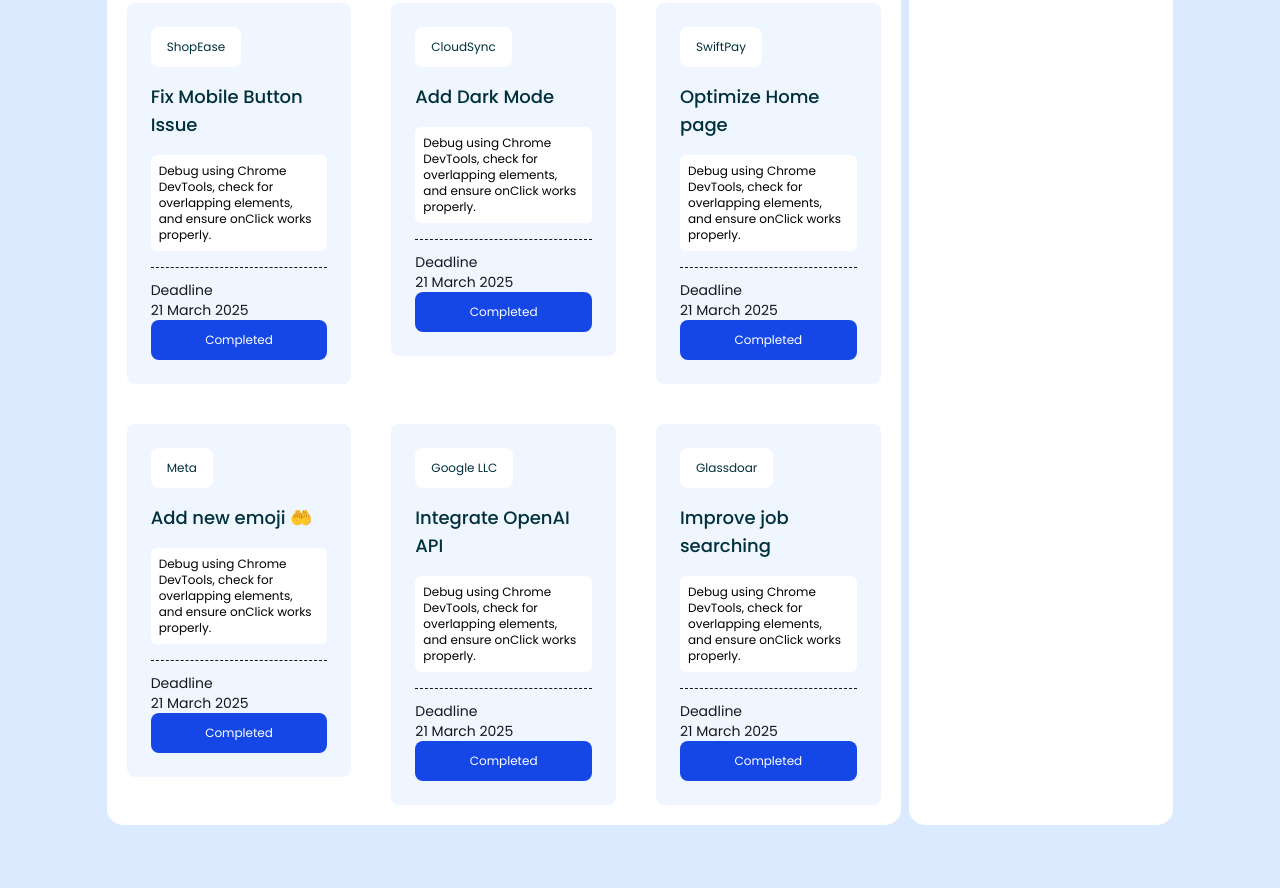
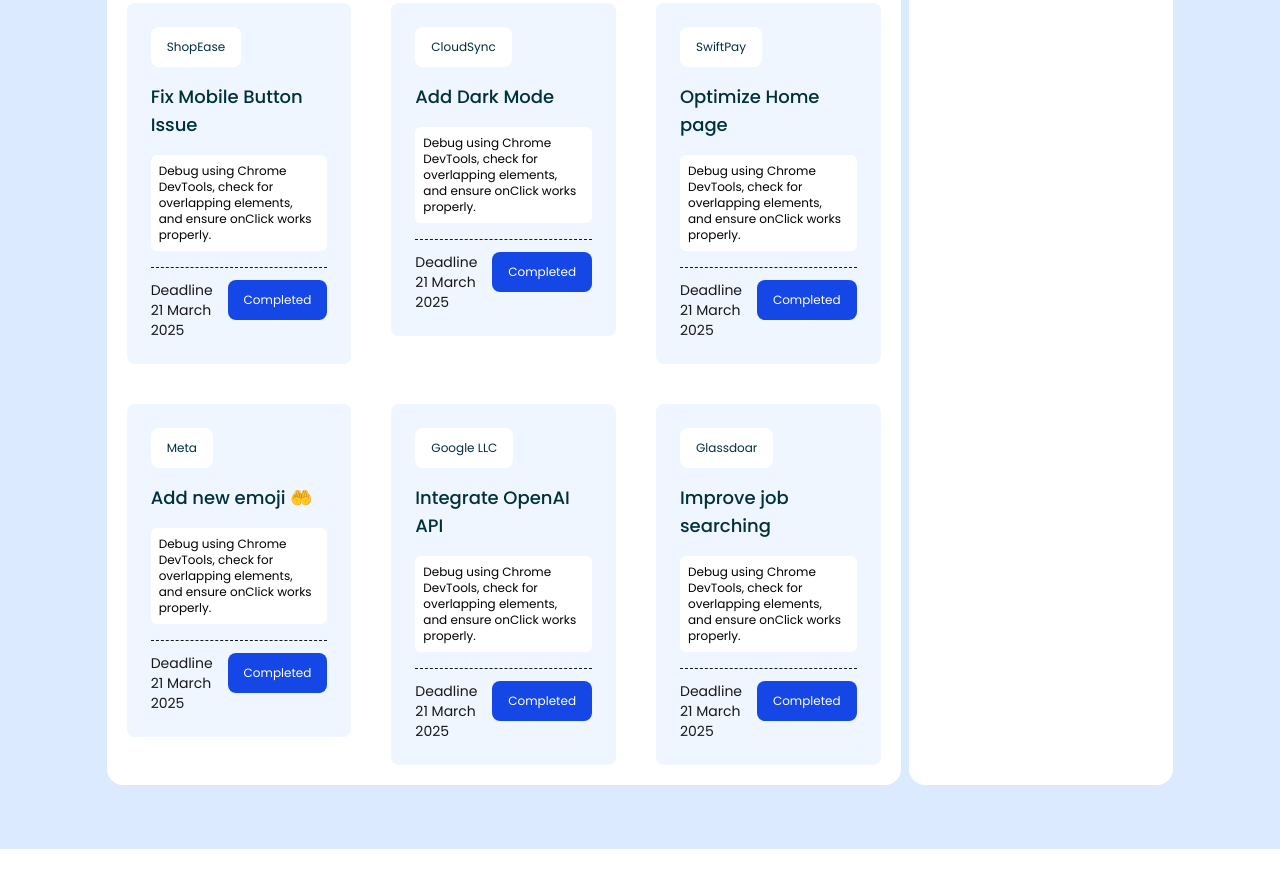
Before and after one commit to kousar-21/assignment-5, a plain HTML site: page index.html in a window 1280 px wide. Shown: the part 310-1198 px from the top of the page. After the commit the page ends 1159 px from the top, so only its background shows below. Drawn offline with nearby package versions, Linux system fonts and the light colour scheme.

Commit message:
add resolve part

```diff
--- a/index.html
+++ b/index.html
@@ -102,12 +102,17 @@
                             <div class="border-b border-dashed pt-4"></div>
 
                             <!-- Button and Deadline part -->
-                            <div class="card flex justify-between mt-3">
+                            <div class="card">
+                                <div class="flex justify-between mt-3">
                                     <div>
                                         <h4 class="text-sm">Deadline</h4>
                                         <p class="text-sm">21 March 2025</p>
                                     </div>
+                                    <div>
                                         <button id="fix-mobile-btn" class="buttons text-white px-4 py-3 bg-blue-700 text-xs rounded-lg">Completed</button>
+                                    </div>
+                                </div>
+
                             </div>
 
                         </div>
@@ -133,12 +138,17 @@
                             <div class="border-b border-dashed pt-4"></div>
 
                             <!-- Button and Deadline part -->
-                            <div class="card flex justify-between mt-3">
+                            <div class="card">
+                                <div class="flex justify-between mt-3">
                                     <div>
                                         <h4 class="text-sm">Deadline</h4>
                                         <p class="text-sm">21 March 2025</p>
                                     </div>
+                                    <div>
                                         <button id="btn-2" class="buttons text-white px-4 py-3 bg-blue-700 text-xs rounded-lg">Completed</button>
+                                    </div>
+                                </div>
+
                             </div>
 
                         </div>
@@ -163,12 +173,17 @@
                             <div class="border-b border-dashed pt-4"></div>
 
                             <!-- Button and Deadline part -->
-                            <div class="card flex justify-between mt-3">
+                            <div class="card">
+                                <div class="flex justify-between mt-3">
                                     <div>
                                         <h4 class="text-sm">Deadline</h4>
                                         <p class="text-sm">21 March 2025</p>
                                     </div>
+                                    <div>
                                         <button id="btn-3" class="buttons text-white px-4 py-3 bg-blue-700 text-xs rounded-lg">Completed</button>
+                                    </div>
+                                </div>
+
                             </div>
 
                         </div>
@@ -192,12 +207,17 @@
                             <div class="border-b border-dashed pt-4"></div>
 
                             <!-- Button and Deadline part -->
-                            <div class="card flex justify-between mt-3">
+                            <div class="card">
+                                <div class="flex justify-between mt-3">
                                     <div>
                                         <h4 class="text-sm">Deadline</h4>
                                         <p class="text-sm">21 March 2025</p>
                                     </div>
+                                    <div>
                                         <button id="btn-4" class="text-white px-4 py-3 bg-blue-700 text-xs rounded-lg">Completed</button>
+                                    </div>
+                                </div>
+
                             </div>
 
                         </div>
@@ -222,12 +242,17 @@
                             <div class="border-b border-dashed pt-4"></div>
 
                             <!-- Button and Deadline part -->
-                            <div class="card flex justify-between mt-3">
+                            <div class="card">
+                                <div class="flex justify-between mt-3">
                                     <div>
                                         <h4 class="text-sm">Deadline</h4>
                                         <p class="text-sm">21 March 2025</p>
                                     </div>
+                                    <div>
                                         <button id="btn-5" class="text-white px-4 py-3 bg-blue-700 text-xs rounded-lg">Completed</button>
+                                    </div>
+                                </div>
+
                             </div>
 
                         </div>
@@ -251,12 +276,17 @@
                             <div class="border-b border-dashed pt-4"></div>
 
                             <!-- Button and Deadline part -->
-                            <div class="card flex justify-between mt-3">
+                            <div class="card">
+                                <div class="flex justify-between mt-3">
                                     <div>
                                         <h4 class="text-sm">Deadline</h4>
                                         <p class="text-sm">21 March 2025</p>
                                     </div>
+                                    <div>
                                         <button id="btn-6" class="text-white px-4 py-3 bg-blue-700 text-xs rounded-lg">Completed</button>
+                                    </div>
+                                </div>
+
                             </div>
 
                         </div>
```
Lines whose indentation alone changed are shown as unchanged.
